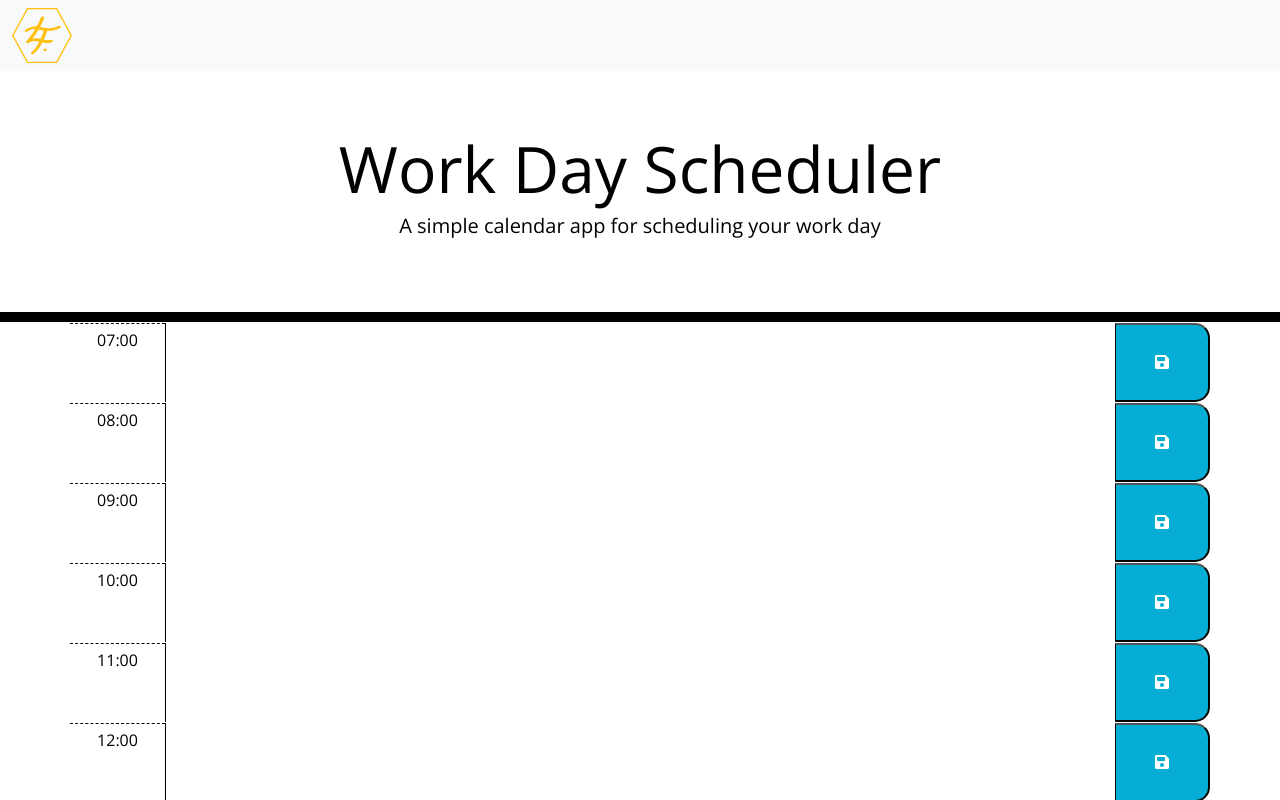
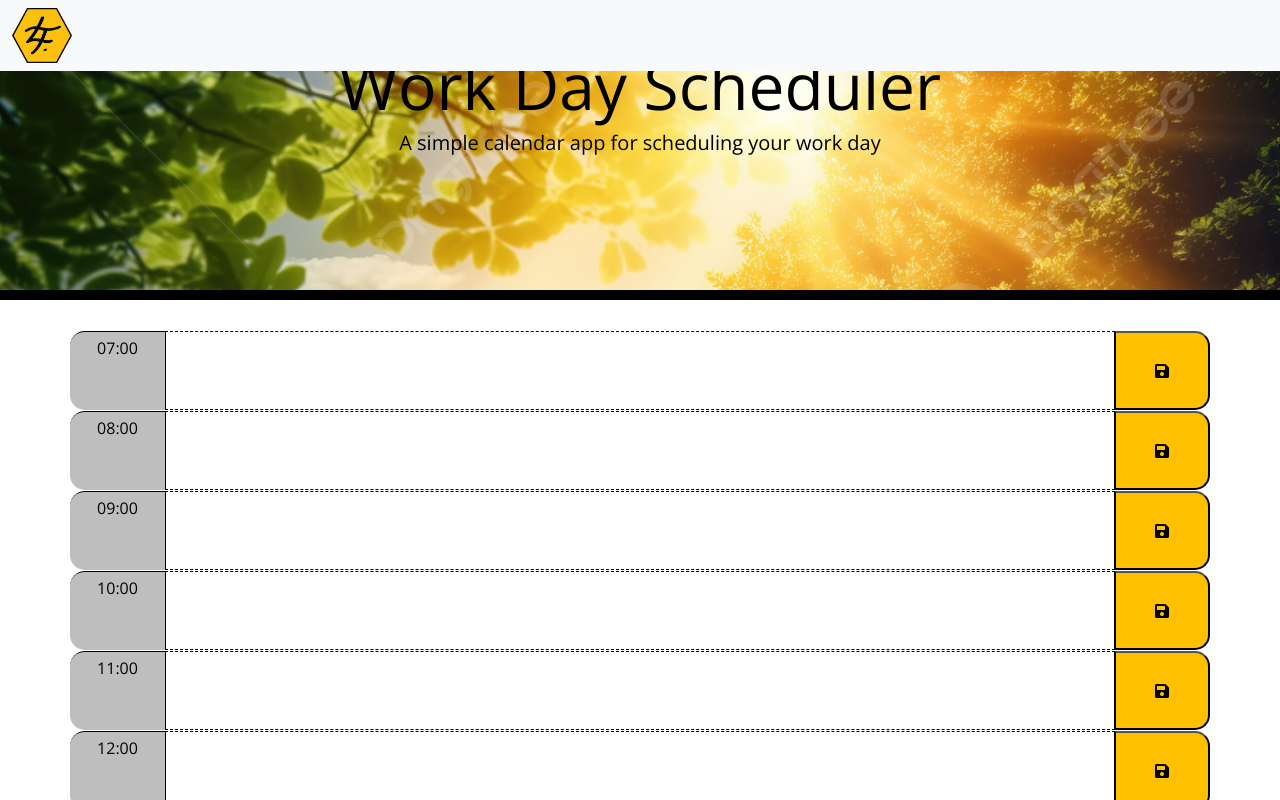
Before and after one commit to Lianna87/Lianna-Calendar-App, a plain HTML site: page index.html in a window 1280 px wide. Shown: the top 800 px of the page. Drawn offline with nearby package versions, Linux system fonts and the light colour scheme.

Commit message:
added jumbotron and changed colour scheme to gold

```diff
--- a/assets/css/style.css
+++ b/assets/css/style.css
@@ -6,24 +6,34 @@ body {
 
 textarea {
   background: transparent;
-  border: none;
+  border: 1px dashed black;
   resize: none;
   color: #000000;
   border-left: 1px solid black;
+  border-right: 1px solid black;
   padding: 10px;
 }
 
-header {
-  background-color: transparent;
+.navbar {
+  position: fixed;
+  width: 100%;
 }
 
-.title {
+.jumbotron {
   text-align: center;
-  background-color: transparent;
+  background-image: url("../images/sunny-day.jpeg");
+  background-size: cover;
+  background-repeat: no-repeat;
   color: black;
   border-radius: 0;
   border-bottom: 10px solid black;
-  padding: 60px
+  height: 300px;
+  padding: 80px
+}
+
+.container {
+  padding-bottom: 60px;
+  padding-top: 30px;
 }
 
 .description {
@@ -42,9 +52,11 @@ header {
 }
 
 .hour {
-  background-color: #ffffff;
+  background-color: rgb(190, 190, 190);
+  border-top: 1px solid #000000;
+  border-top-left-radius: 15px;
+  border-bottom-left-radius: 15px;
   color: #000000;
-  border-top: 1px dashed #000000;
 }
 
 .past {
@@ -66,8 +78,8 @@ header {
   border-left: 1px solid black;
   border-top-right-radius: 15px;
   border-bottom-right-radius: 15px;
-  background-color: #06aed5;
-  color: white;
+  background-color: #ffc000;
+  color: black;
 }
 
 .saveBtn i:hover {
@@ -77,7 +89,7 @@ header {
 
 footer {
   text-align: center;
-  background-color: transparent;
+  background-color: rgb(190, 190, 190);
   color: black;
   border-radius: 0;
   padding: 10px;
--- a/index.html
+++ b/index.html
@@ -18,15 +18,19 @@
   <header>
     <nav class="navbar navbar-expand-lg bg-body-tertiary custom-nav">
       <div class="container-fluid">
-          <a href="#"><img src="./assets/images/logo-gold-no-fill.png" height="55px;" width="60px;"></a>
+          <a href="#"><img src="./assets/images/logo-gold-fill.png" height="55px;" width="60px;"></a>
       </div>
     </nav>
   </header>
 
-  <section class="title">
-    <h1 class="display-3">Work Day Scheduler</h1>
-    <p class="lead">A simple calendar app for scheduling your work day</p>
-    <p id="currentDay" class="lead"></p>
+  <section>
+    <div class="jumbotron py-5">
+      <div class="jumbotron-container text-center">
+        <h1 class="display-3">Work Day Scheduler</h1>
+        <p class="lead">A simple calendar app for scheduling your work day</p>
+        <p id="currentDay" class="lead"></p>
+      </div>
+    </div>
   </section>
 
   <!-- Timeblocks -->
```
Also changed, not shown: assets/images/logo-gold-fill.png (added), assets/images/logo-gold-white-fill.png (added), assets/images/sunny-day.jpeg (added), 1 other file.
